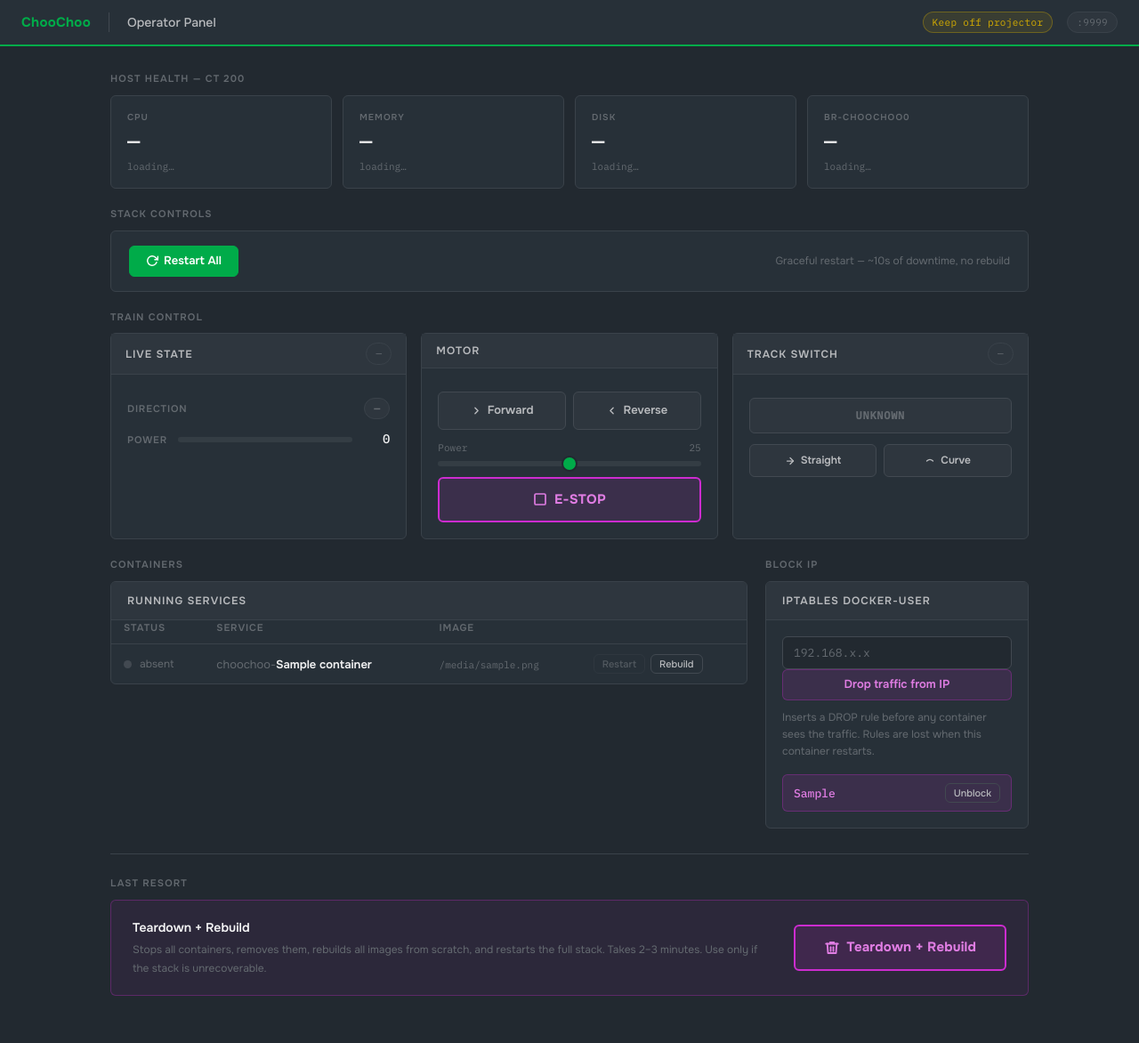
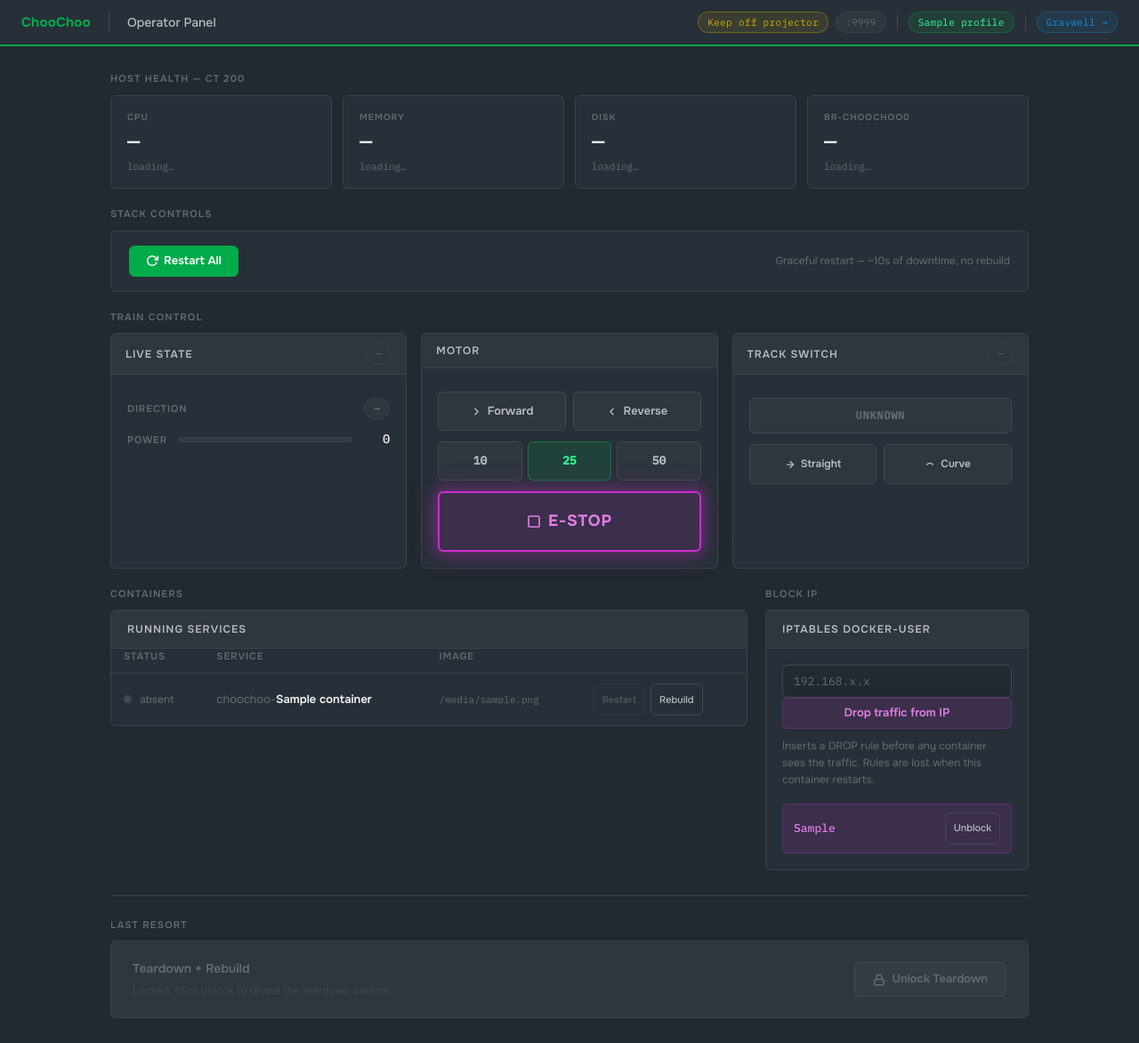
Before and after one commit to cspoonsy/ZeekTrack, a FastAPI app: template admin/templates/index.html in a window 1280 px wide. Shown: the whole page at 89% size. Before the commit the page ends 1119 px from the top, so only its background shows below. Run offline with FastAPI, Linux system fonts and the light colour scheme; the template is opened without the code that fills it: most values are stand-ins (such as "Sample title", 1, 10 or a date in 2020).

Commit message:
Admin panel UI overhaul: touchscreen-ready operator console
- Container table auto-refreshes every 5s via /api/containers
- Toast notifications on motor/E-stop/switch commands
- E-stop button: larger, pulsing magenta glow animation
- Power slider replaced with stepped buttons (10 / 25 / 50)
- Touch targets enlarged to 44px min-height throughout
- Topbar: active profiles badges + Gravwell quick-link
- Teardown+Rebuild zone collapsed by default, 2-step unlock with 30s auto-relock

Co-Authored-By: Claude Sonnet 4.6 <noreply@anthropic.com>

```diff
--- a/admin/app.py
+++ b/admin/app.py
@@ -169,11 +169,17 @@ def api_stats(_user: str = Depends(require_auth)):
     }
 
 
+@app.get("/api/containers")
+def api_containers(_user: str = Depends(require_auth)):
+    return _running_containers()
+
+
 @app.get("/", response_class=HTMLResponse)
 def index(request: Request, _user: str = Depends(require_auth)):
     return templates.TemplateResponse(request, "index.html", {
         "containers": _running_containers(),
         "blocked_ips": _blocked_ips(),
+        "profiles": COMPOSE_PROFILES,
     })
 
 
--- a/admin/templates/index.html
+++ b/admin/templates/index.html
@@ -71,7 +71,8 @@ a { color: var(--blue); text-decoration: none; }
   margin-left: auto;
   display: flex;
   align-items: center;
-  gap: 16px;
+  gap: 8px;
+  flex-wrap: wrap;
 }
 .badge {
   font-family: 'IBM Plex Mono', monospace;
@@ -87,6 +88,40 @@ a { color: var(--blue); text-decoration: none; }
   color: var(--yellow);
   background: rgba(212,172,0,.1);
   border-color: rgba(212,172,0,.35);
+}
+.badge-profile {
+  color: var(--neon);
+  background: var(--green-dim);
+  border: 1px solid var(--green-bdr);
+  font-family: 'IBM Plex Mono', monospace;
+  font-size: 11px;
+  border-radius: 99px;
+  padding: 3px 10px;
+  letter-spacing: .03em;
+}
+.badge-link {
+  font-family: 'IBM Plex Mono', monospace;
+  font-size: 11px;
+  color: var(--blue);
+  background: rgba(18,142,227,.1);
+  border: 1px solid rgba(18,142,227,.3);
+  border-radius: 99px;
+  padding: 3px 10px;
+  letter-spacing: .03em;
+  text-decoration: none;
+  cursor: pointer;
+  transition: background .12s, border-color .12s;
+}
+.badge-link:hover {
+  background: rgba(18,142,227,.18);
+  border-color: rgba(18,142,227,.55);
+  color: #6ac4f7;
+}
+.topbar-divider {
+  width: 1px;
+  height: 18px;
+  background: var(--border2);
+  margin: 0 4px;
 }
 
 /* ── Layout ─────────────────────────────────────────────── */
@@ -201,7 +236,7 @@ button, .btn {
 .btn-ghost:hover { background: var(--panel3); color: var(--text); border-color: var(--dim); }
 
 .btn-sm { font-size: 12px; padding: 5px 12px; }
-.btn-xs { font-size: 11px; padding: 3px 9px; font-weight: 500; }
+.btn-xs { font-size: 11px; padding: 3px 9px; font-weight: 500; min-height: 36px; }
 button:disabled, .btn:disabled { opacity: 0.3; cursor: not-allowed; pointer-events: none; }
 
 form { display: contents; }
@@ -396,15 +431,62 @@ form.blk { display: block; }
   padding-top: 24px;
   margin-top: 8px;
 }
-.rebuild-zone {
-  background: rgba(205,44,208,.06);
-  border: 1px solid var(--mag-bdr);
+
+/* Locked state — shown by default */
+.rebuild-locked {
+  background: var(--panel2);
+  border: 1px solid var(--border);
   border-radius: var(--r);
   padding: 20px 24px;
   display: flex;
   align-items: center;
   gap: 20px;
   flex-wrap: wrap;
+}
+.rebuild-locked-info { flex: 1; min-width: 200px; }
+.rebuild-locked-info strong {
+  display: block;
+  font-size: 14px;
+  font-weight: 600;
+  color: var(--dim);
+  margin-bottom: 3px;
+}
+.rebuild-locked-info span { font-size: 12px; color: var(--border2); }
+.btn-unlock {
+  font-family: 'Onest', sans-serif;
+  font-size: 13px;
+  font-weight: 600;
+  padding: 10px 20px;
+  border-radius: var(--r);
+  border: 1px solid var(--border2);
+  background: var(--panel3);
+  color: var(--dim);
+  cursor: pointer;
+  transition: background .12s, border-color .12s, color .12s;
+  display: inline-flex;
+  align-items: center;
+  gap: 7px;
+  white-space: nowrap;
+}
+.btn-unlock:hover {
+  background: var(--panel2);
+  border-color: var(--yellow);
+  color: var(--yellow);
+}
+
+/* Unlocked / armed state — hidden by default */
+.rebuild-zone {
+  display: none;
+  background: rgba(205,44,208,.06);
+  border: 1px solid var(--mag-bdr);
+  border-radius: var(--r);
+  padding: 20px 24px;
+  align-items: center;
+  gap: 20px;
+  flex-wrap: wrap;
+}
+.rebuild-zone.armed {
+  display: flex;
 }
 .rebuild-info { flex: 1; min-width: 200px; }
 .rebuild-info strong {
@@ -530,6 +618,7 @@ form.blk { display: block; }
   font-size: 13px;
   font-weight: 600;
   padding: 12px 8px;
+  min-height: 44px;
   border-radius: var(--r);
   border: 1px solid var(--border2);
   background: var(--panel2);
@@ -546,44 +635,40 @@ form.blk { display: block; }
 .btn-dir.active-fwd { background: rgba(0,171,73,.15); border-color: rgba(0,171,73,.5); color: var(--neon); }
 .btn-dir.active-rev { background: rgba(19,142,227,.12); border-color: rgba(19,142,227,.4); color: #6ac4f7; }
 
-.power-slider-wrap {
-  display: flex;
-  flex-direction: column;
+/* Stepped power buttons */
+.power-steps {
+  display: grid;
+  grid-template-columns: repeat(3, 1fr);
   gap: 6px;
 }
-.power-slider-labels {
+.btn-power {
+  font-family: 'IBM Plex Mono', monospace;
+  font-size: 13px;
+  font-weight: 600;
+  padding: 10px 6px;
+  min-height: 44px;
+  border-radius: var(--r);
+  border: 1px solid var(--border2);
+  background: var(--panel2);
+  color: var(--muted);
+  cursor: pointer;
+  transition: background .12s, border-color .12s, color .12s;
   display: flex;
-  justify-content: space-between;
-  font-size: 11px;
-  color: var(--dim);
-  font-family: 'IBM Plex Mono', monospace;
+  align-items: center;
+  justify-content: center;
 }
-input[type=range].power-slider {
-  -webkit-appearance: none;
-  appearance: none;
-  width: 100%;
-  height: 6px;
-  border-radius: 3px;
-  background: var(--panel3);
-  outline: none;
-  cursor: pointer;
+.btn-power:hover { background: var(--panel3); color: var(--text); border-color: var(--dim); }
+.btn-power.active-power {
+  background: rgba(0,171,73,.15);
+  border-color: rgba(0,171,73,.5);
+  color: var(--neon);
 }
-input[type=range].power-slider::-webkit-slider-thumb {
-  -webkit-appearance: none;
-  width: 18px; height: 18px;
-  border-radius: 50%;
-  background: var(--green);
-  border: 2px solid var(--bg);
-  cursor: pointer;
-  transition: background .12s;
-}
-input[type=range].power-slider::-webkit-slider-thumb:hover { background: var(--neon); }
 
 .btn-estop {
   font-family: 'Onest', sans-serif;
-  font-size: 15px;
-  font-weight: 700;
-  padding: 14px;
+  font-size: 18px;
+  font-weight: 800;
+  padding: 20px 14px;
   border-radius: var(--r);
   border: 2px solid var(--magenta);
   background: var(--mag-dim);
@@ -591,13 +676,19 @@ input[type=range].power-slider::-webkit-slider-thumb:hover { background: var(--n
   cursor: pointer;
   transition: background .12s, border-color .12s, color .12s;
   width: 100%;
-  letter-spacing: .02em;
+  letter-spacing: .04em;
   display: flex;
   align-items: center;
   justify-content: center;
   gap: 8px;
+  animation: estop-pulse 2.8s ease-in-out infinite;
 }
-.btn-estop:hover { background: rgba(205,44,208,.25); color: #f5b0f7; }
+.btn-estop:hover {
+  background: rgba(205,44,208,.28);
+  border-color: #e04de4;
+  color: #f5b0f7;
+  animation-duration: 1.2s;
+}
 
 /* Switch card */
 .switch-card {
@@ -645,7 +736,8 @@ input[type=range].power-slider::-webkit-slider-thumb:hover { background: var(--n
   font-family: 'Onest', sans-serif;
   font-size: 12px;
   font-weight: 600;
-  padding: 10px 8px;
+  padding: 14px 12px;
+  min-height: 44px;
   border-radius: var(--r);
   border: 1px solid var(--border2);
   background: var(--panel2);
@@ -669,6 +803,14 @@ input[type=range].power-slider::-webkit-slider-thumb:hover { background: var(--n
   <div class="topbar-right">
     <span class="badge-warn badge">Keep off projector</span>
     <span class="badge">:9999</span>
+    {% if profiles %}
+    <span class="topbar-divider"></span>
+    {% for p in profiles %}
+    <span class="badge-profile">{{ p.strip() }}</span>
+    {% endfor %}
+    {% endif %}
+    <span class="topbar-divider"></span>
+    <a class="badge-link" href="http://192.168.1.201" target="_blank" rel="noopener">Gravwell &#8594;</a>
   </div>
 </header>
 
@@ -758,13 +900,10 @@ input[type=range].power-slider::-webkit-slider-thumb:hover { background: var(--n
               Reverse
             </button>
           </div>
-          <div class="power-slider-wrap">
-            <div class="power-slider-labels">
-              <span>Power</span>
-              <span id="power-slider-label">25</span>
-            </div>
-            <input type="range" class="power-slider" id="power-slider" min="0" max="50" value="25"
-                   oninput="document.getElementById('power-slider-label').textContent=this.value">
+          <div class="power-steps">
+            <button class="btn-power" id="btn-pwr-10" onclick="selectPower(10)">10</button>
+            <button class="btn-power active-power" id="btn-pwr-25" onclick="selectPower(25)">25</button>
+            <button class="btn-power" id="btn-pwr-50" onclick="selectPower(50)">50</button>
           </div>
           <button class="btn-estop" onclick="eStop()">
             <svg width="16" height="16" viewBox="0 0 24 24" fill="none" stroke="currentColor" stroke-width="2.5" stroke-linecap="round" stroke-linejoin="round"><rect x="3" y="3" width="18" height="18" rx="2"/></svg>
@@ -894,13 +1033,28 @@ input[type=range].power-slider::-webkit-slider-thumb:hover { background: var(--n
   <!-- Teardown + Rebuild — nuclear option at the bottom -->
   <div class="rebuild-footer">
     <div class="section-label">Last Resort</div>
-    <div class="rebuild-zone">
+
+    <!-- Step 1: locked state (default) -->
+    <div class="rebuild-locked" id="rebuild-locked">
+      <div class="rebuild-locked-info">
+        <strong>Teardown + Rebuild</strong>
+        <span>Locked. Click unlock to reveal the teardown control.</span>
+      </div>
+      <button class="btn-unlock" type="button" onclick="unlockTeardown()">
+        <svg width="14" height="14" viewBox="0 0 24 24" fill="none" stroke="currentColor" stroke-width="2.5" stroke-linecap="round" stroke-linejoin="round"><rect x="3" y="11" width="18" height="11" rx="2"/><path d="M7 11V7a5 5 0 0 1 10 0v4"/></svg>
+        Unlock Teardown
+      </button>
+    </div>
+
+    <!-- Step 2: armed/unlocked state (hidden by default) -->
+    <div class="rebuild-zone" id="rebuild-zone">
       <div class="rebuild-info">
         <strong>Teardown + Rebuild</strong>
-        <span>Stops all containers, removes them, rebuilds all images from scratch, and restarts the full stack. Takes 2–3 minutes. Use only if the stack is unrecoverable.</span>
+        <span>Stops all containers, removes them, rebuilds all images from scratch, and restarts the full stack. Takes 2-3 minutes. Use only if the stack is unrecoverable.</span>
+        <div class="rebuild-timer" id="rebuild-timer">Auto-locking in 30s</div>
       </div>
       <form class="blk" method="post" action="/stack/rebuild"
-            onsubmit="return confirm('TEARDOWN + REBUILD\n\nThis will take the entire lab offline for 2–3 minutes while all images are rebuilt from scratch.\n\nContinue?')">
+            onsubmit="return confirm('TEARDOWN + REBUILD\n\nThis will take the entire lab offline for 2-3 minutes while all images are rebuilt from scratch.\n\nContinue?')">
         <button class="btn-rebuild" type="submit">
           <svg width="18" height="18" viewBox="0 0 24 24" fill="none" stroke="currentColor" stroke-width="2.5" stroke-linecap="round" stroke-linejoin="round"><polyline points="3 6 5 6 21 6"/><path d="M19 6l-1 14H6L5 6"/><path d="M10 11v6"/><path d="M14 11v6"/><path d="M9 6V4h6v2"/></svg>
           Teardown + Rebuild
@@ -972,11 +1122,49 @@ input[type=range].power-slider::-webkit-slider-thumb:hover { background: var(--n
   setInterval(poll, 5000);
 })();
 
+// Teardown unlock toggle — two-step reveal with 30s auto-relock
+(function () {
+  var lockTimer = null;
+  var countdownInterval = null;
+  var LOCK_SECONDS = 30;
+
+  function lockTeardown() {
+    clearTimeout(lockTimer);
+    clearInterval(countdownInterval);
+    lockTimer = null;
+    countdownInterval = null;
+    document.getElementById('rebuild-locked').style.display = '';
+    document.getElementById('rebuild-zone').classList.remove('armed');
+  }
+
+  window.unlockTeardown = function () {
+    document.getElementById('rebuild-locked').style.display = 'none';
+    document.getElementById('rebuild-zone').classList.add('armed');
+
+    var remaining = LOCK_SECONDS;
+    var timerEl = document.getElementById('rebuild-timer');
+    timerEl.textContent = 'Auto-locking in ' + remaining + 's';
+
+    countdownInterval = setInterval(function () {
+      remaining -= 1;
+      if (remaining <= 0) {
+        clearInterval(countdownInterval);
+        lockTeardown();
+      } else {
+        timerEl.textContent = 'Auto-locking in ' + remaining + 's';
+      }
+    }, 1000);
+
+    lockTimer = setTimeout(lockTeardown, LOCK_SECONDS * 1000);
+  };
+})();
+
 // Train + switch control
 (function () {
   let _currentDir = null;
   let _currentPower = 0;
   let _switchPos = null;
+  let _selectedPower = 25;
 
   function applyTrainState(d) {
     if (!d || d.error) return;
@@ -1062,8 +1250,16 @@ input[type=range].power-slider::-webkit-slider-thumb:hover { background: var(--n
       .catch(() => {});
   }
 
+  window.selectPower = function (val) {
+    _selectedPower = val;
+    [10, 25, 50].forEach(function (v) {
+      const btn = document.getElementById('btn-pwr-' + v);
+      if (btn) btn.classList.toggle('active-power', v === val);
+    });
+  };
+
   window.setMotor = function (dir) {
-    const power = parseInt(document.getElementById('power-slider').value, 10);
+    const power = _selectedPower;
     fetch('/api/train/motor', {
       method: 'POST',
       credentials: 'include',
```
Also changed, not shown: other parts of admin/templates/index.html (+51 -7 lines).
